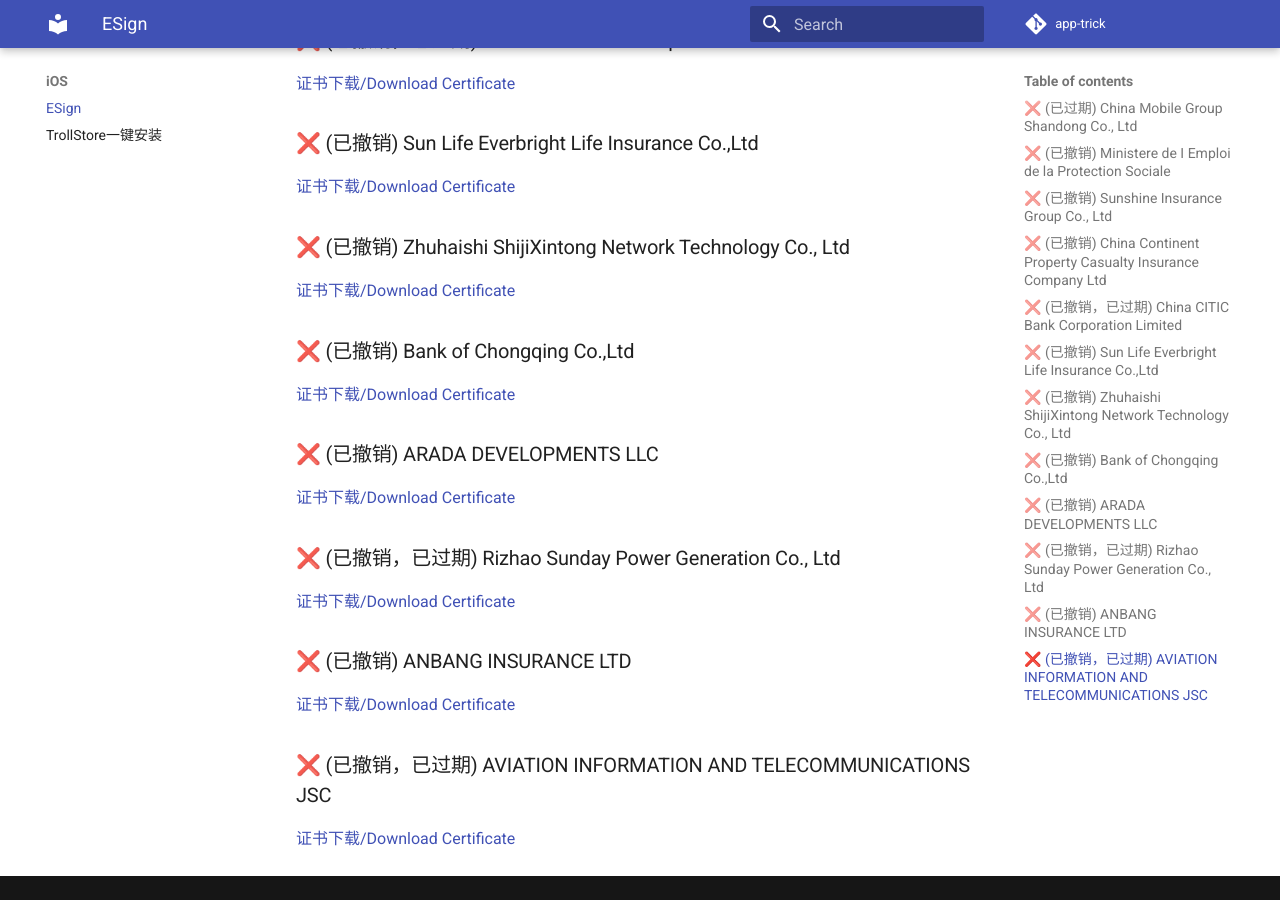
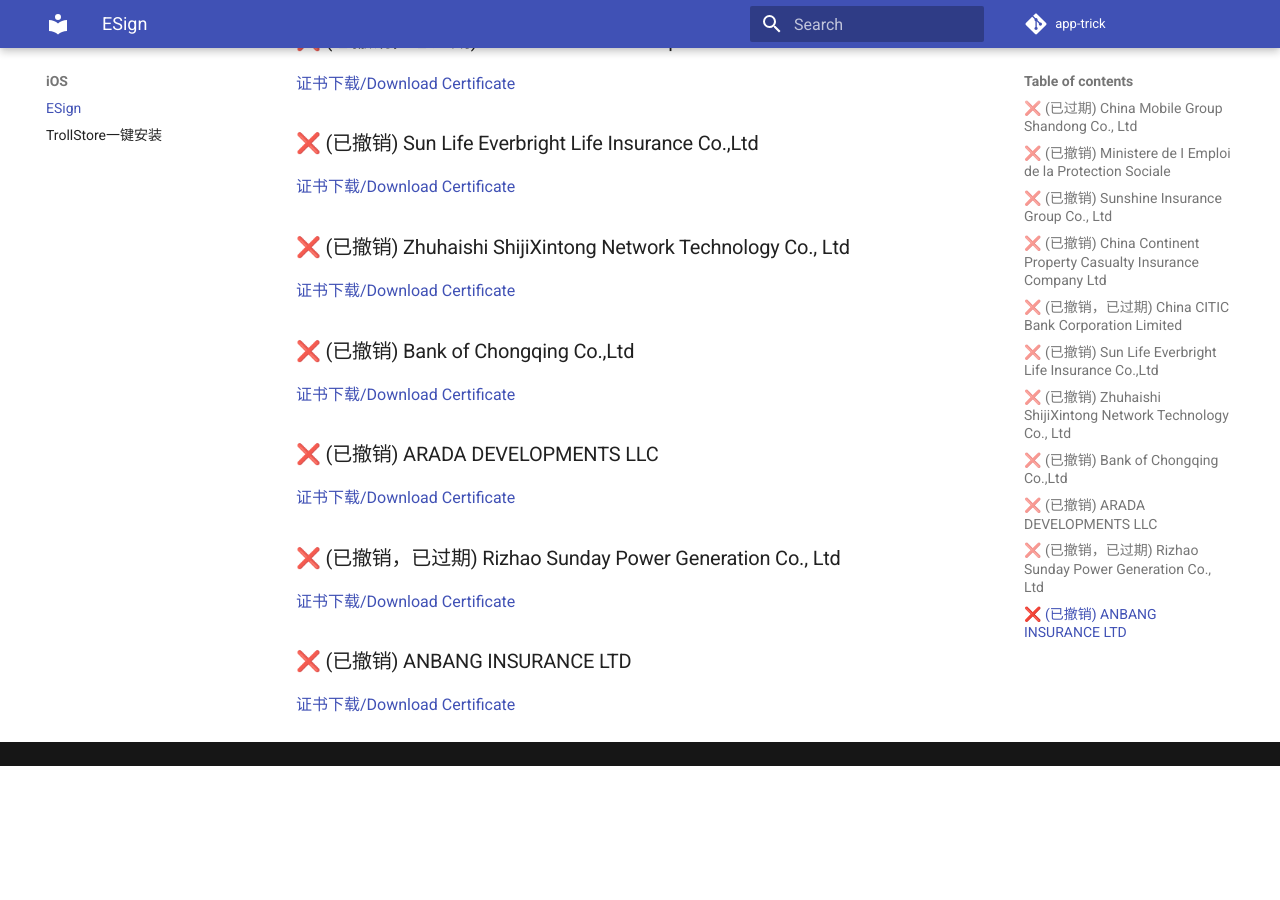
Before and after one commit to app-trick/app-trick.github.io, an MkDocs documentation site: the page built from docs/iOS/Esign.md, in a window 1280 px wide and 900 px high, scrolled down 784 px. Built offline with MkDocs 1.6.1 and Material for MkDocs 9.7.7, drawn with Linux system fonts in a browser that asks for light colours; comment, search, counter and statistics services are not loaded; after the commit the page ends 1550 px from its top, so only the background shows below that.

Commit message:
Esign Repo Update

```diff
--- a/docs/iOS/Esign.md
+++ b/docs/iOS/Esign.md
@@ -30,5 +30,3 @@
 [证书下载/Download Certificate](/iOS/cert/Rizhao%20Sunday%20Power%20Generation%20Co.%2C%20Ltd.zip)
 ### ❌ (已撤销) ANBANG INSURANCE LTD
 [证书下载/Download Certificate](/iOS/cert/ANBANG%20INSURANCE%20LTD.zip)
-### ❌ (已撤销，已过期) AVIATION INFORMATION AND TELECOMMUNICATIONS JSC
-[证书下载/Download Certificate](/iOS/cert/AVIATION%20INFORMATION%20AND%20TELECOMMUNICATIONS%20JSC.zip)
--- a/docs/iOS/cert/list.txt
+++ b/docs/iOS/cert/list.txt
@@ -9,4 +9,3 @@
 ARADA DEVELOPMENTS LLC.zip
 Rizhao Sunday Power Generation Co., Ltd.zip
 ANBANG INSURANCE LTD.zip
-AVIATION INFORMATION AND TELECOMMUNICATIONS JSC.zip
```
Also changed, not shown: 1 other file.
